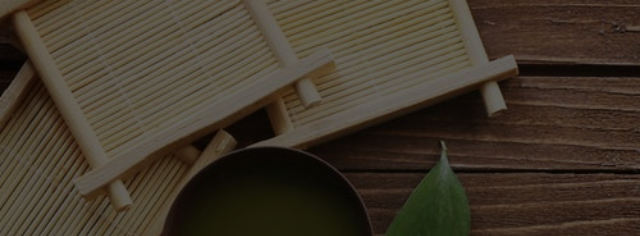
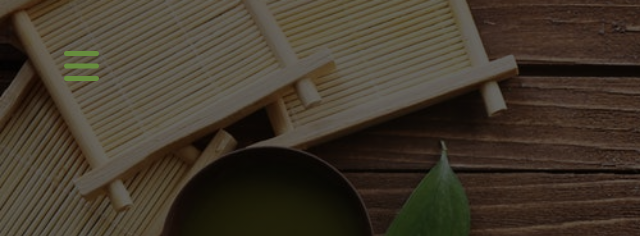
Before and after one commit to Adnan-7/Tea-Station-Website, a plain HTML site: page index.html in a window 1280 px wide. Shown: the top 236 px of the page, 0-640 px from the left. Drawn offline with Linux system fonts and the light colour scheme; a script that the page names is missing; a web font is replaced by a local one.

Commit message:
add navbar button

```diff
--- a/css/styles.css
+++ b/css/styles.css
@@ -140,6 +140,20 @@ p {
     width: 95vw;
     padding: 4rem 1rem;
   }
+}
+
+/*
+===========
+navbar
+===========
+ */
+.nav-btn {
+  position: fixed;
+  top: 5%;
+  left: 5%;
+  font-size: 2.5rem;
+  color: var(--clr-primary);
+  z-index: 1;
 }
 /*
 ===========
--- a/index.html
+++ b/index.html
@@ -17,7 +17,10 @@
   </head>
   <body>
     <!-- Navbar -->
-
+    <span class="nav-btn" id="nav-btn">
+      <i class="fas fa-bars"></i>
+    </span>
+    <!-- end of Navbar -->
     <!-- header -->
     <header class="header">
       <div class="banner">
```
